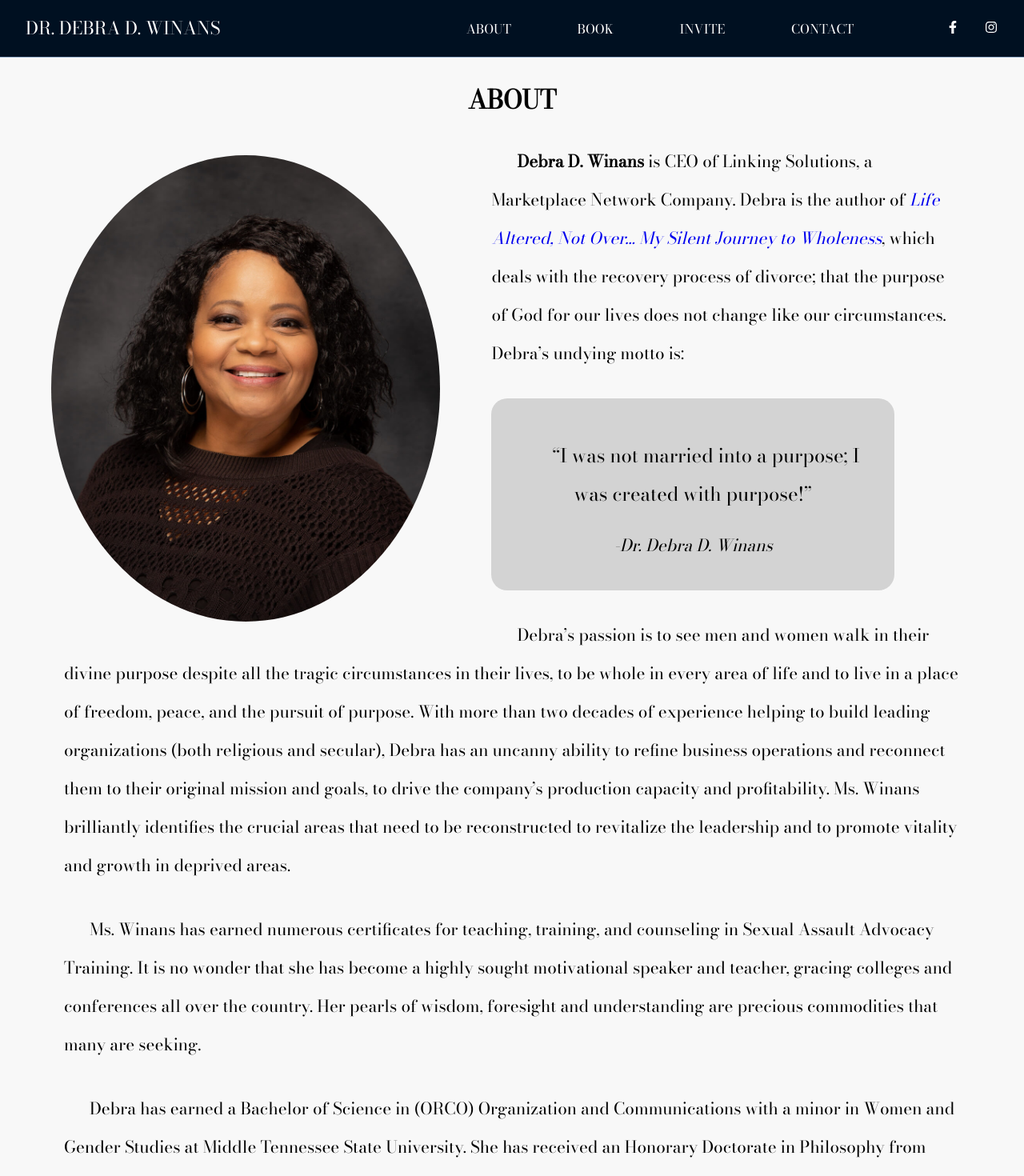
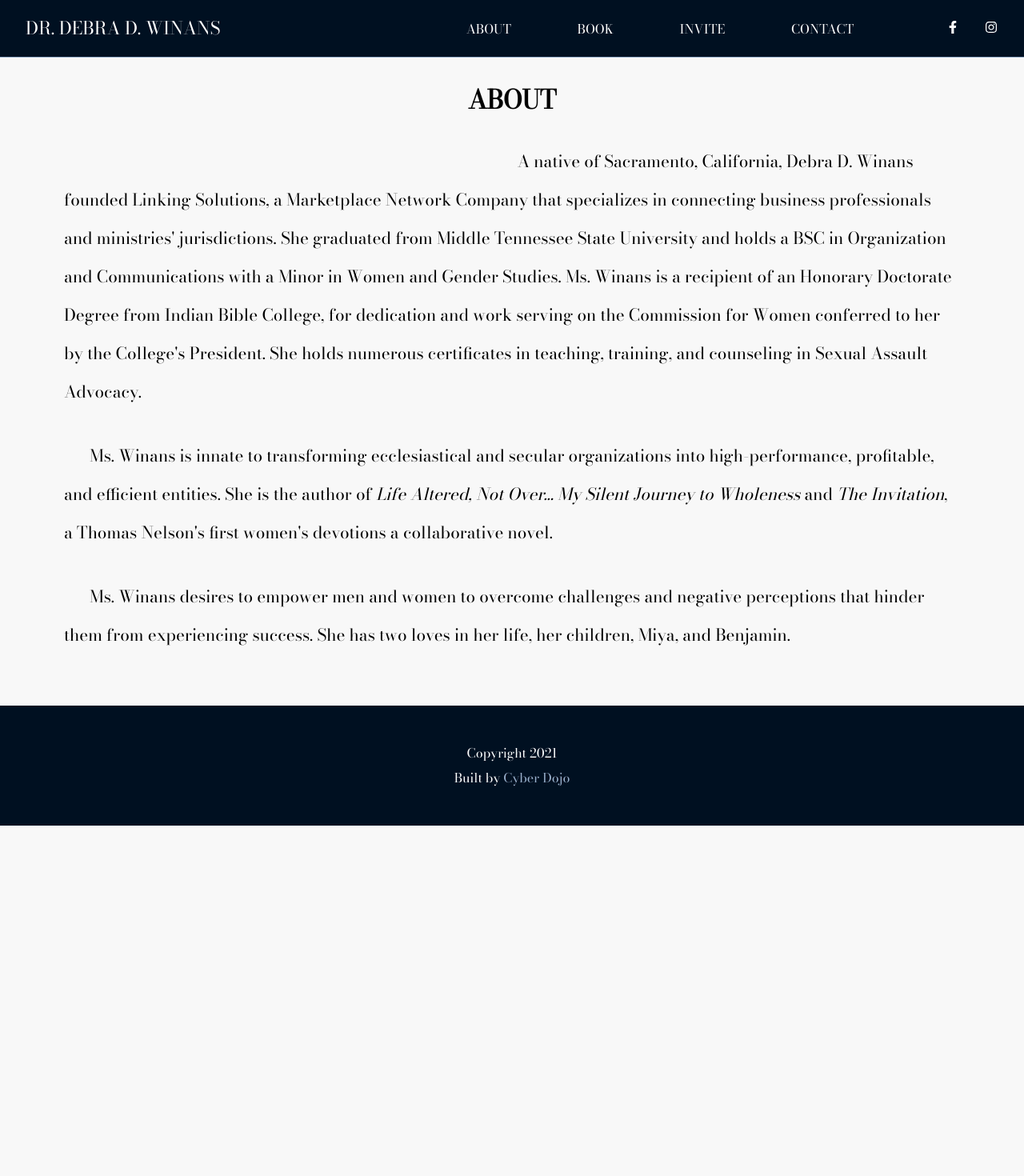
Before and after one commit to steven2711/debra-winans, a Next.js app: page /about in a window 1280 px wide. Shown: the top 1470 px of the page at 80% size. After the commit the page ends 1032 px from the top, so only its background shows below. Built offline with nearby package versions, Linux system fonts and the light colour scheme.

Commit message:
Updated about page

```diff
--- a/pages/about.js
+++ b/pages/about.js
@@ -5,78 +5,38 @@ import Link from "next/link";
 
 export default function AboutPage() {
   return (
-    <Layout
-      title="About | Dr.Debra D. Winans"
-      imagePath="/images/showcase-2.jpg"
-    >
+    <Layout title="About | Dr.Debra D. Winans" imagePath="/images/showcase-2.jpg">
       <div className={styles.container}>
         <h1>About</h1>
         <div className={styles.about}>
           <div className={styles.imageBox}>
-            <Image
+            {/* <Image
               src="/images/debra-winans.jpg"
               width={500}
               height={600}
               alt="Dr. Debra D. Winans"
               priority="true"
               className={styles.image}
-            />
+            /> */}
           </div>
 
           <div className={styles.text}>
             <p>
-              <strong>Debra D. Winans</strong> is CEO of Linking Solutions, a
-              Marketplace Network Company. Debra is the author of{" "}
-              <Link href="/life-altered-not-over">
-                Life Altered, Not Over… My Silent Journey to Wholeness
-              </Link>
-              , which deals with the recovery process of divorce; that the
-              purpose of God for our lives does not change like our
-              circumstances. Debra’s undying motto is:
-            </p>
-
-            <div className={styles.quote}>
-              <blockquote>
-                “I was not married into a purpose; I was created with purpose!”
-              </blockquote>
-              <span>-Dr. Debra D. Winans</span>
-            </div>
-
-            <p>
-              Debra’s passion is to see men and women walk in their divine
-              purpose despite all the tragic circumstances in their lives, to be
-              whole in every area of life and to live in a place of freedom,
-              peace, and the pursuit of purpose. With more than two decades of
-              experience helping to build leading organizations (both religious
-              and secular), Debra has an uncanny ability to refine business
-              operations and reconnect them to their original mission and goals,
-              to drive the company’s production capacity and profitability. Ms.
-              Winans brilliantly identifies the crucial areas that need to be
-              reconstructed to revitalize the leadership and to promote vitality
-              and growth in deprived areas.
+              A native of Sacramento, California, Debra D. Winans founded Linking Solutions, a Marketplace Network Company that specializes in connecting
+              business professionals and ministries' jurisdictions. She graduated from Middle Tennessee State University and holds a BSC in Organization and
+              Communications with a Minor in Women and Gender Studies. Ms. Winans is a recipient of an Honorary Doctorate Degree from Indian Bible College, for
+              dedication and work serving on the Commission for Women conferred to her by the College's President. She holds numerous certificates in teaching,
+              training, and counseling in Sexual Assault Advocacy.
             </p>
 
             <p>
-              Ms. Winans has earned numerous certificates for teaching,
-              training, and counseling in Sexual Assault Advocacy Training. It
-              is no wonder that she has become a highly sought motivational
-              speaker and teacher, gracing colleges and conferences all over the
-              country. Her pearls of wisdom, foresight and understanding are
-              precious commodities that many are seeking.
+              Ms. Winans is innate to transforming ecclesiastical and secular organizations into high-performance, profitable, and efficient entities. She is
+              the author of <em>Life Altered, Not Over... My Silent Journey to Wholeness</em> and <em>The Invitation</em>, a Thomas Nelson's first women's
+              devotions a collaborative novel.
             </p>
-
             <p>
-              Debra has earned a Bachelor of Science in (ORCO) Organization and
-              Communications with a minor in Women and Gender Studies at Middle
-              Tennessee State University. She has received an Honorary Doctorate
-              in Philosophy from Trinity International University of Ambassadors
-              College. Debra served on the President’s Commission for Women at
-              Middle Tennessee State University.
-            </p>
-
-            <p>
-              Debra has two amazing children, Miya Destiny and Benjamin David,
-              the loves of her life.
+              Ms. Winans desires to empower men and women to overcome challenges and negative perceptions that hinder them from experiencing success. She has
+              two loves in her life, her children, Miya, and Benjamin.
             </p>
           </div>
         </div>
@@ -84,3 +44,5 @@ export default function AboutPage() {
     </Layout>
   );
 }
+
+<Link href="/life-altered-not-over">Life Altered, Not Over… My Silent Journey to Wholeness</Link>;
--- a/styles/BookDisplay.module.css
+++ b/styles/BookDisplay.module.css
@@ -62,6 +62,7 @@
     align-items: center;
     margin: 1rem 0;
     height: 10rem;
+    font-size: 16px;
   }
 }
 
```
